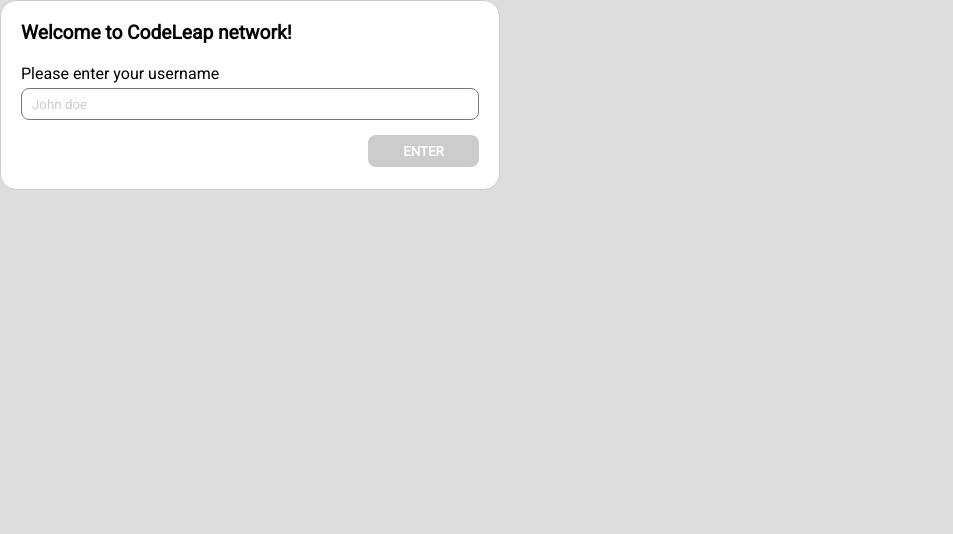
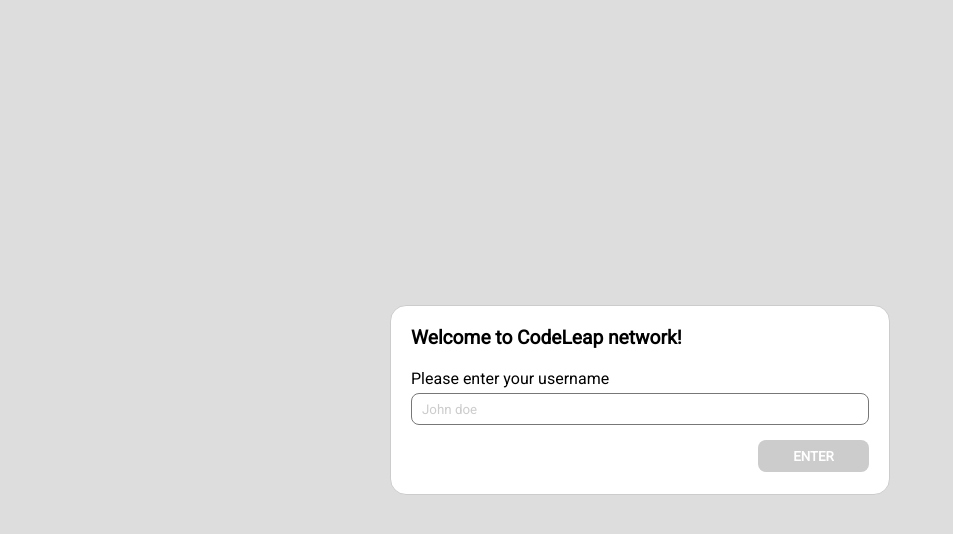
Before and after one commit to Jackson-SM/CodeLeap, a React (Vite) app: page /signup in a window 1280 px wide. Shown: the top 534 px of the page, without its empty margins (0-953 px from the left). Built offline with nearby package versions, Linux system fonts and the light colour scheme.

Commit message:
feat: styled signUp Page

```diff
--- a/src/pages/SignUp/styles.ts
+++ b/src/pages/SignUp/styles.ts
@@ -1,3 +1,9 @@
 import { styled } from '../../config/stitches.config';
 
-export const SignUp = styled('div', {});
+export const SignUp = styled('div', {
+  height: '100vh',
+
+  display: 'flex',
+  alignItems: 'center',
+  justifyContent: 'center',
+});
```
